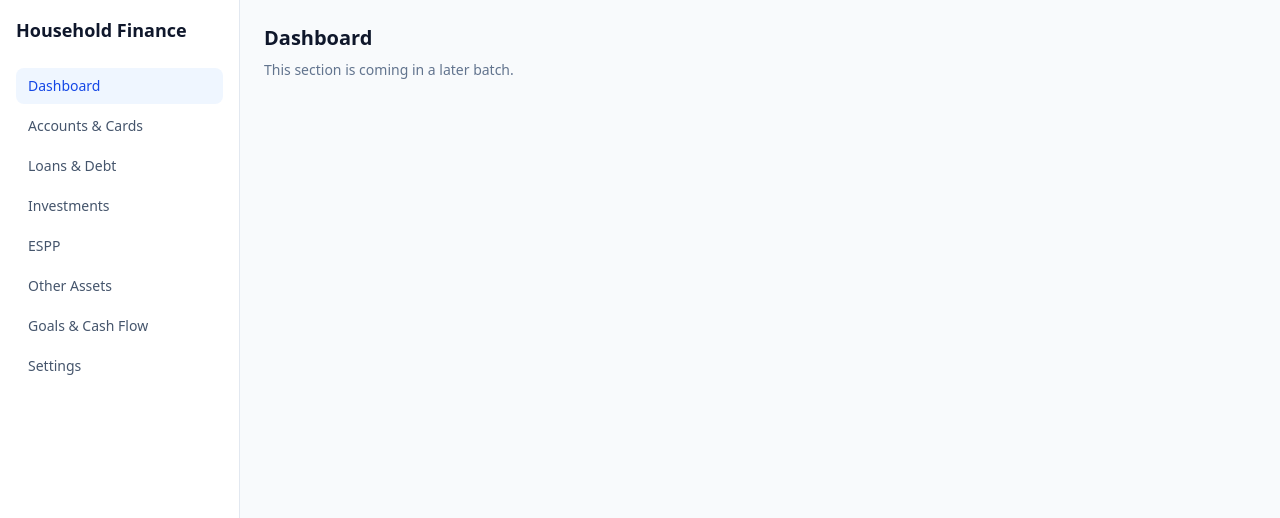
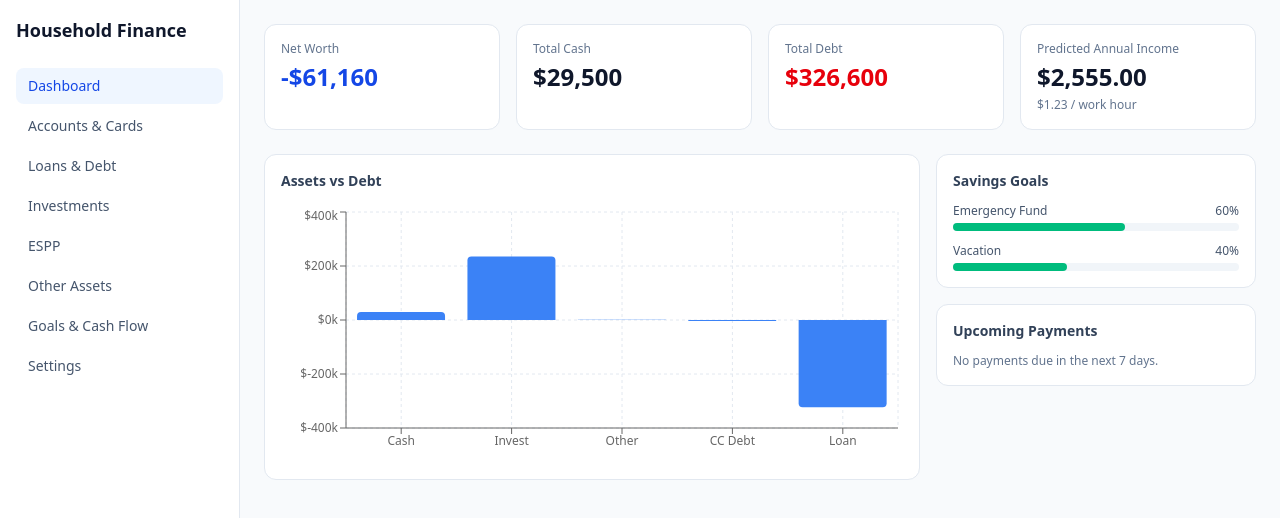
Before and after one commit to victorbooth/Coredex, a React (Vite) app: page / in a window 1280 px wide. Shown: the top 518 px of the page. Built offline with nearby package versions, Linux system fonts and the light colour scheme; the HTML template or start-up script is replaced by a standard one.

Commit message:
Update App.tsx

```diff
--- a/src/App.tsx
+++ b/src/App.tsx
@@ -1,4 +1,5 @@
 import { useState } from 'react'
+import Dashboard from './components/layout/Dashboard'
 
 const navItems = [
   { id: 'dashboard', label: 'Dashboard' },
@@ -35,10 +36,14 @@ export default function App() {
         </nav>
       </aside>
       <main className="flex-1 p-6">
-        <h1 className="text-xl font-semibold capitalize">{active}</h1>
-        <p className="mt-2 text-sm text-slate-500">
-          This section is coming in a later batch.
-        </p>
+        {active === 'dashboard' ? (
+          <Dashboard />
+        ) : (
+          <>
+            <h1 className="text-xl font-semibold capitalize">{active}</h1>
+            <p className="mt-2 text-sm text-slate-500">This section is coming in a later batch.</p>
+          </>
+        )}
       </main>
     </div>
   )
```
